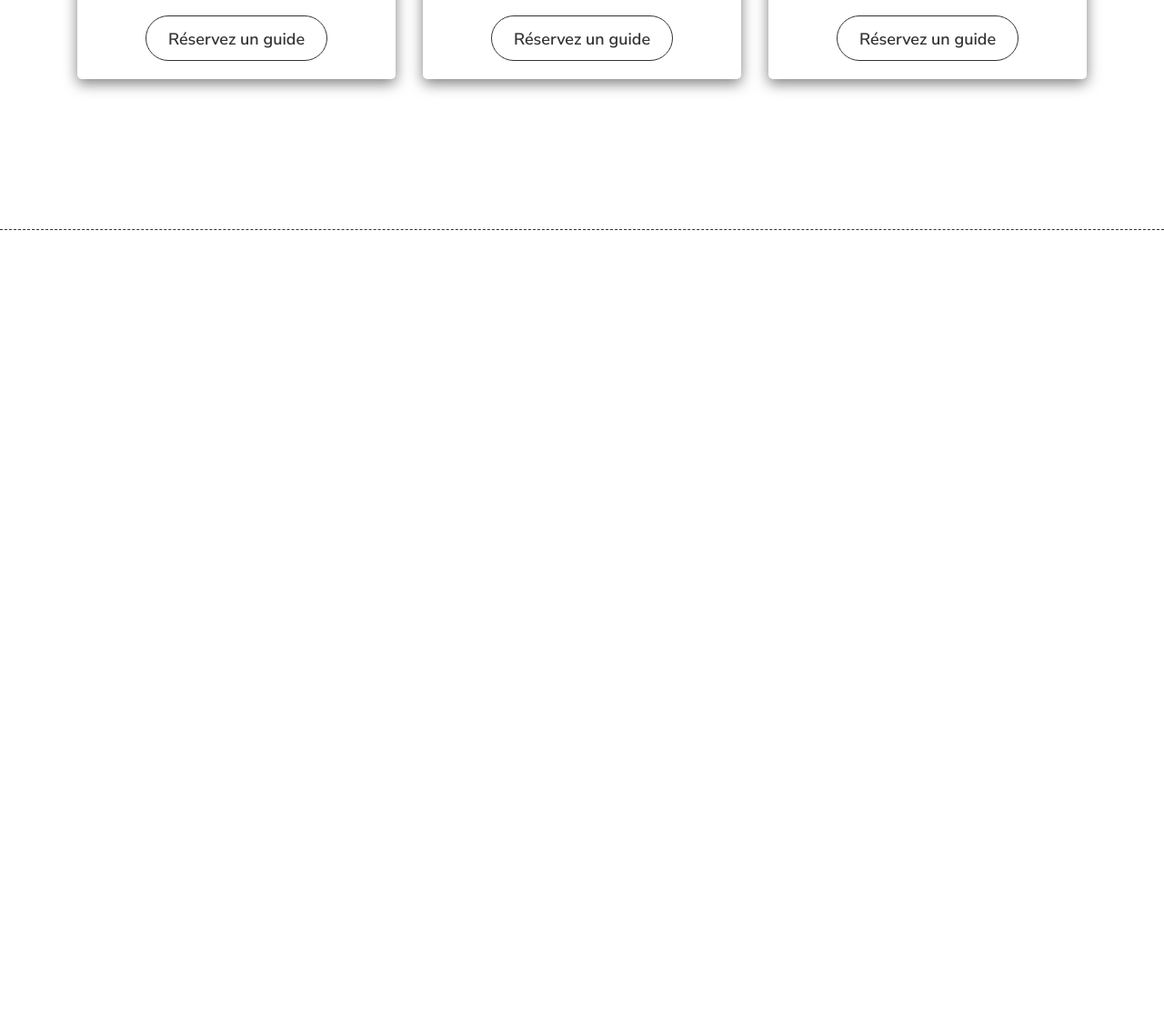
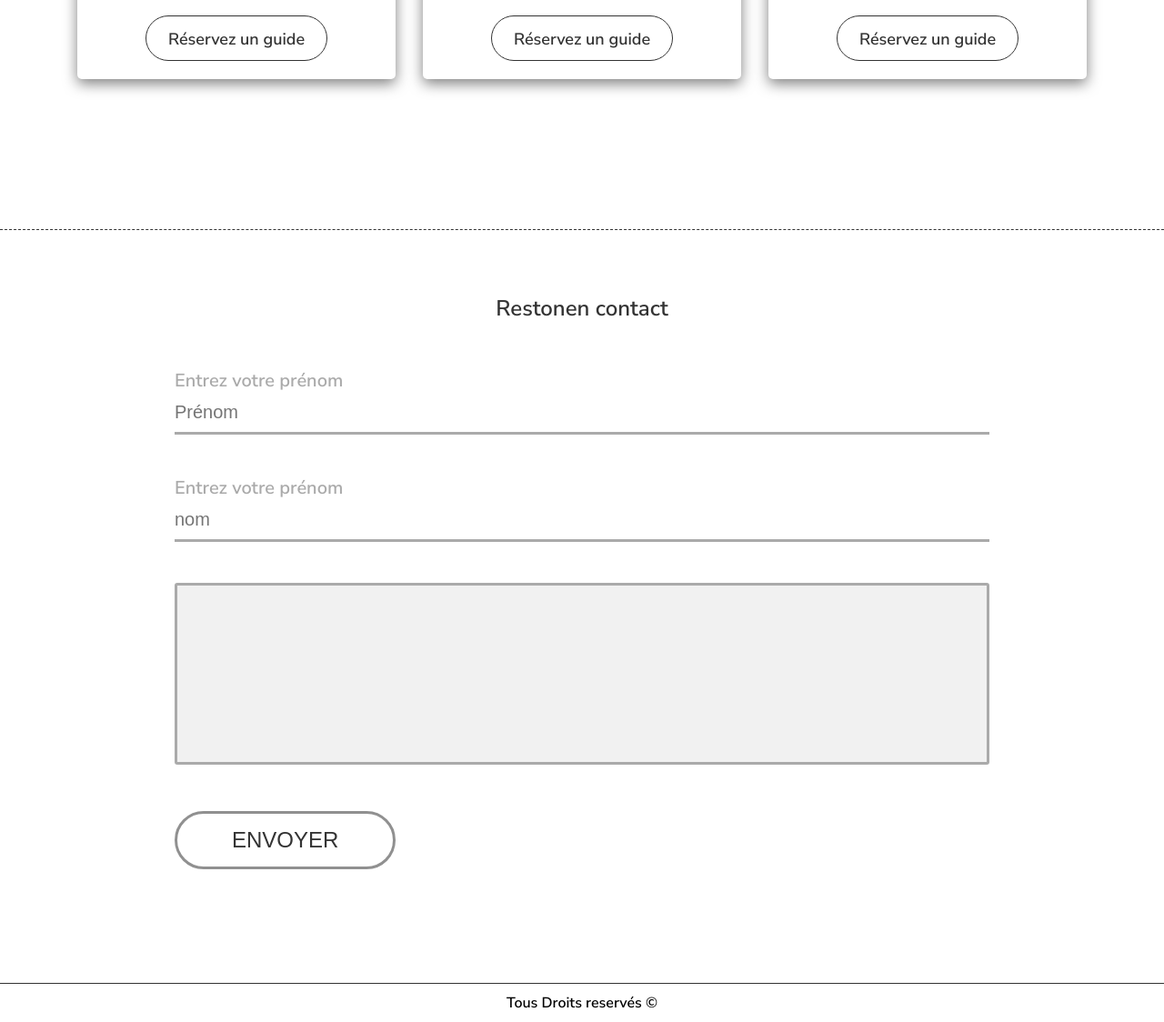
Before and after one commit to oenos133/SiteWeb-cours-FrontEnd, a plain HTML site: page index.html in a window 1280 px wide. Shown: the part 4773-5897 px from the top of the page at 91% size. Before the commit the page ends 5026 px from the top, so only its background shows below. Drawn offline with Linux system fonts and the light colour scheme; a web font is replaced by a local one.

Commit message:
finalisation du site

```diff
--- a/app.js
+++ b/app.js
@@ -4,3 +4,11 @@ const menu = document.querySelector('.liste-nav');
 btnMenu.addEventListener('click', function(){
     menu.classList.toggle('active');
 })
+
+const allLinks = document.querySelectorAll('.item-nav');
+
+allLinks.forEach(function(item){
+    item.addEventListener('click', function(){
+        menu.classList.toggle('active');
+    })
+})
--- a/index.html
+++ b/index.html
@@ -129,14 +129,37 @@
             <a href="#contact">Réservez un guide</a>
 
         </div>
+    </div>
+    </section>
+    <!-- Section contact -->
+   <section class="section-contact" id="contact">
+       <h2><strong>Reston</strong>en contact</h2>
+       <div class="container-form">
+           <form action="" class="form-bloc">
+               <div class="form-group">
+                   <label for="prenom">Entrez votre prénom</label>
+                   <input type="text" placeholder="Prénom" required id="prenom">
+               </div>
 
+               <div class="form-group">
+                <label for="nom">Entrez votre prénom</label>
+                <input type="text" placeholder="nom" required id="nom">
+                </div>
 
+                <div class="form-group">
+                <textarea  id="txt" required></textarea>
+                </div>
 
-    </div>
+                <div class="form-group">
+                <input type="submit" value="ENVOYER" class="button-sub">
+                </div>
 
-    </section>
-
-
+           </form>
+       </div>
+   </section>
+   <footer>
+       Tous Droits reservés &copy;
+   </footer>
 
 <script src="app.js"></script>
 </body>
--- a/style.css
+++ b/style.css
@@ -1,11 +1,15 @@
-*,::before,::after {
+*,
+::before,
+::after {
     box-sizing: border-box;
     margin: 0;
     padding: 0;
 }
+
 html {
     scroll-behavior: smooth;
 }
+
 body {
     font-family: 'Nunito Sans', sans-serif;
 }
@@ -19,8 +23,9 @@ nav {
     background-color: #333;
     border-bottom: 1px dotted #f1f1f1;
     background: linear-gradient(to botton, #333333, #626262);
-    z-index:100 ;
+    z-index: 100;
 }
+
 .logo-menu {
     position: fixed;
     top: 10px;
@@ -230,41 +235,49 @@ nav {
     font-size: 70px;
     padding-top: 50px;
 }
+
 /* ----------Bloc-1 & Bloc-3--------- */
 .bloc-1 {
     grid-area: 3 / 2 / 8 / 3;
 }
-.bloc-3{
+
+.bloc-3 {
     grid-area: 17 / 2 / 22 / 3;
 }
-.bloc-left{
+
+.bloc-left {
     background: #333;
     color: #f1f1f1;
     position: relative;
     left: 100px;
     border-radius: 2px;
 }
-.bloc-txt-left img{
+
+.bloc-txt-left img {
     position: absolute;
     left: 300px;
     top: 100px;
     width: 100%;
 }
+
 .bloc-txt-left {
     width: 50%;
     height: 100%;
 }
-.bloc-txt-left h3{
-    width: 150%!important;
+
+.bloc-txt-left h3 {
+    width: 150% !important;
     font-size: 35px;
     margin: 15px 0;
     padding: 15px;
 }
-.bloc-txt-left p{
+
+.bloc-txt-left p {
     line-height: 40px;
     padding: 15px;
 }
-.btn-bloc-left{
+
+.btn-bloc-left {
     border-radius: 9999px;
     outline: 0;
     border: 0;
@@ -277,40 +290,46 @@ nav {
     margin: 10px auto;
     cursor: pointer;
 }
+
 /* --------Bloc-2------------ */
 
-.bolc-2{
-    grid-area: 10 / 4 / 15 / 5 ;
+.bolc-2 {
+    grid-area: 10 / 4 / 15 / 5;
     background-color: #333;
     color: #f1f1f1;
     position: relative;
     border-radius: 2px;
 }
-.bloc-2-img{
+
+.bloc-2-img {
     position: absolute;
     right: 300px;
     top: 100px;
     width: 100%;
 }
-.bloc-txt-2{
+
+.bloc-txt-2 {
     position: absolute;
     right: 0;
     width: 50%;
     height: 100%;
 }
-.bloc-txt-2 h3{
+
+.bloc-txt-2 h3 {
     position: relative;
     right: 50%;
-    width: 150%!important;
+    width: 150% !important;
     font-size: 35px;
     margin: 15px 0;
     padding: 15px;
 }
-.bloc-txt-2 p{
+
+.bloc-txt-2 p {
     line-height: 40px;
     padding: 15px;
 }
-.btn-bloc-2 button{
+
+.btn-bloc-2 button {
     border-radius: 9999px;
     outline: 0;
     border: 0;
@@ -323,20 +342,24 @@ nav {
     margin: 10px auto;
     cursor: pointer;
 }
+
 /* -----Lignes verticlaes--------- */
 
-.ligne-gauche{
+.ligne-gauche {
     grid-area: 1 / 3 / -1 / 3;
     border-left: 1px solid #333;
 }
-.ligne-milieu{
+
+.ligne-milieu {
     grid-area: 1 / 2 / -1 / 4;
     border-right: 1px solid #333;
 }
-.ligne-droit{
+
+.ligne-droit {
     grid-area: 1 / 5 / -1 / 6;
     border-left: 1px solid #333;
 }
+
 /*--------- Section asymétrique ---------*/
 
 .section-asymetrique {
@@ -594,7 +617,7 @@ nav {
     .bloc-txt-left h3 {
         width: 100% !important;
         text-align: center;
-        margin:1px 0;
+        margin: 1px 0;
     }
 
     .bloc-txt-left p {
@@ -698,9 +721,10 @@ nav {
         grid-area: 22 / 2 / 28 / 3;
     }
 }
+
 /* --------------Section paralax------------ */
 
-.parallax{
+.parallax {
     width: 100%;
     height: 300px;
     background: url(ressources/parallax-large-flou.jpg);
@@ -711,32 +735,38 @@ nav {
     align-items: center;
     flex-direction: column;
 }
-.parallax p{
+
+.parallax p {
     font-size: 65px;
     color: #f1f1f1;
 }
-.parallax span{
+
+.parallax span {
     display: block;
     font-size: 25px;
     color: #f1f1f1;
 }
-@media screen and(max-width: 400px){
-    .parallax p{
+
+@media screen and(max-width: 400px) {
+    .parallax p {
         font-size: 55px;
     }
 }
+
 /* ------------ Section Tarifs ------------ */
 
 .section-tarifs {
     padding-bottom: 150px;
     border-bottom: 1px dashed #333;
 }
+
 .section-tarifs h3 {
     text-align: center;
     font-size: 45px;
     margin: 120px 0 20px;
     padding: 0 30px;
 }
+
 .section-tarifs hr {
     width: 200px;
     margin: 20px auto 100px;
@@ -747,6 +777,7 @@ nav {
     justify-content: center;
     flex-wrap: wrap;
 }
+
 .cartes-tarifs {
     width: 350px;
     height: auto;
@@ -757,6 +788,7 @@ nav {
     transition: all 0.2s ease-in-out;
     position: relative;
 }
+
 .cartes-tarifs:hover {
     transform: translateY(-5px)
 }
@@ -768,6 +800,7 @@ nav {
     clip-path: polygon(0 0, 100% 0%, 100% 80%, 0 100%);
     background: #ffafbf;
 }
+
 .cartes-tarifs span {
     display: block;
     text-align: center;
@@ -775,9 +808,11 @@ nav {
     font-size: 25px;
     font-weight: bold;
 }
+
 .cartes-tarifs:nth-child(2) h4 {
     background: #ff5073;
 }
+
 .cartes-tarifs:nth-child(3) h4 {
     background: #ff0033;
 }
@@ -785,13 +820,15 @@ nav {
 .cartes-tarifs p {
     font-size: 18px;
     padding: 20px 10px;
-    border-top: 1px solid rgb(194,197,194);
+    border-top: 1px solid rgb(194, 197, 194);
 }
-.cartes-tarifs p:last-of-type{
-    border-bottom: 1px solid rgb(194,197,194);
+
+.cartes-tarifs p:last-of-type {
+    border-bottom: 1px solid rgb(194, 197, 194);
 }
+
 .cartes-tarifs p:nth-child(odd) {
-    background: rgba(195,195,195,0.219);
+    background: rgba(195, 195, 195, 0.219);
 }
 
 .cartes-tarifs a {
@@ -808,6 +845,7 @@ nav {
     margin: 20px auto;
     transition: all 0.2s ease-in-out;
 }
+
 .cartes-tarifs a:hover {
     background: #333;
     color: #f1f1f1;
@@ -819,15 +857,116 @@ nav {
         margin: 80px 0 80px;
     }
 }
+
 @media screen and (max-width: 425px) {
     .section-tarifs h3 {
         font-size: 30px;
         padding: 0 10px;
         margin: 50px 0;
     }
+
     .section-tarifs hr {
         width: 200px;
         margin: 20px auto 20px;
     }
+}
+
+/* -------------------Section contact-------------- */
+.section-contact {
+    padding-bottom: 100px;
+}
+
+.section-contact h2 {
+    text-align: center;
+    color: #333;
+    font: size 48px;
+    font-weight: 400;
+    margin-bottom: 50px;
+    padding: 70px 0 0 0;
+}
+
+.container-form {
+    margin: auto;
+    width: 70%;
+}
+
+.form-group {
+    position: relative;
+    margin-bottom: 45px;
+}
+
+.form-group label {
+    color: #aaa;
+    font-size: 20px;
+}
+
+.form-group input {
+    display: block;
+    width: 100%;
+    padding: 10px 0;
+    border: none;
+    outline: none;
+    background: none;
+    border-bottom: 3px solid #aaa;
+    color: #666;
+    font-size: 20px;
 
 }
+
+textarea {
+    width: 100%;
+    height: 200px;
+    border: none;
+    border: 3px solid #aaa;
+    border-radius: 3px;
+    padding: 3px;
+    resize: none;
+    outline: none;
+    font-size: 20px;
+    background: #f1f1f1;
+}
+
+.form-group:nth-child(4) {
+    margin-bottom: 25px;
+}
+
+.form-group .button-sub {
+    display: block;
+    width: auto;
+    padding: 15px 60px;
+    border: 3px solid rgb(144, 144, 144);
+    border-radius: 9999px;
+    background-image: linear-gradient(to right, transparent 50%, rgb(65, 65, 65) 50%, rgb(134, 134, 134));
+    background-size: 200%;
+    color: #333;
+    font-size: 24px;
+    font-weight: 500;
+    cursor: pointer;
+    transition: all 0.4s ease-in-out;
+}
+
+.form-group .button-sub:hover {
+    color: #f8f6f6;
+    background-position: 100%;
+    border: 3px solid rgb(185, 123, 123);
+}
+
+@media screen and(max-width:1300px) {
+    .section-contact h2 {
+        padding: 70px 0 0 0;
+    }
+
+    .container-form {
+        padding-left: 0;
+    }
+
+}
+
+/* --------footer--------------- */
+footer {
+    border-top: 1px solid #333;
+    width: 100%;
+    text-align: center;
+    padding: 10px 0;
+
+}
```
